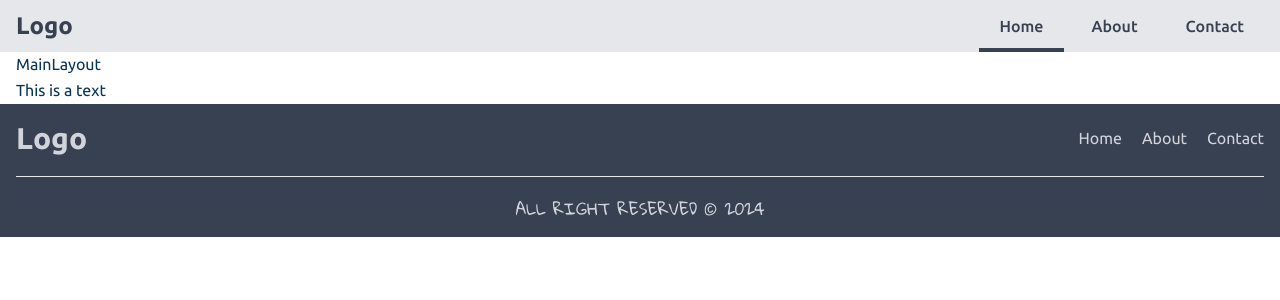
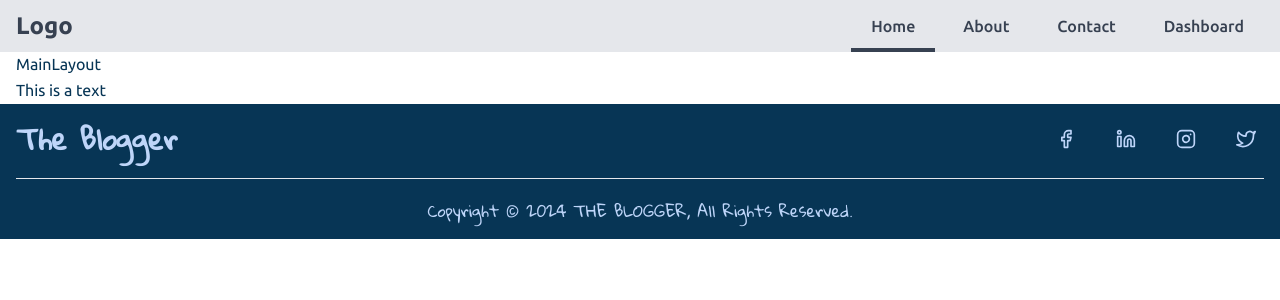
Before and after one commit to EDAMGHY/starter-react, a React (Vite) app: page / in a window 1280 px wide. Shown: the top 300 px of the page. Built offline with nearby package versions, Linux system fonts and the light colour scheme.

Commit message:
style: re-styling the footer

```diff
--- a/src/app/layout/Footer.tsx
+++ b/src/app/layout/Footer.tsx
@@ -1,31 +1,34 @@
-import { menus } from "@/data"
+import { socials } from "@/data"
 import { Link } from "react-router-dom"
+import { Logo } from "@/shared"
 
 export const Footer = () => {
   return (
-    <footer className="bg-gray-700 text-gray-300 py-4">
+    <footer className="bg-primary text-secondary py-4">
       <div className="container space-y-5">
         <div className="flex justify-between items-center">
           <Link to={"/"}>
-            <h1 className="text-3xl font-bold">Logo</h1>
+            <Logo />
           </Link>
 
-          <ul className="flex gap-5 flex-wrap">
-            {menus.map(menu => (
-              <li key={menu?.id}>
+          <ul className="flex gap-6 flex-wrap">
+            {socials.map(social => (
+              <li key={social?.id}>
                 <Link
-                  className={`relative inline-flex text-base  hover:underline`}
-                  to={menu.path}
+                  target="_blank"
+                  className={`relative rounded transition-all duration-300 hover:bg-secondary hover:text-primary p-2 inline-flex text-base  hover:underline`}
+                  to={social.path}
                 >
-                  {menu.name}
+                  <social.icon className="w-5 h-5" />
                 </Link>
               </li>
             ))}
           </ul>
         </div>
-        <hr className="text-gray-300" />
-        <p className="text-center font-gloria text-base uppercase">
-          All Right reserved &copy; {new Date().getFullYear()}
+        <hr className="text-secondary" />
+        <p className="text-center font-gloria text-base">
+          Copyright © {new Date().getFullYear()} THE BLOGGER, All Rights
+          Reserved.
         </p>
       </div>
     </footer>
--- a/src/data.ts
+++ b/src/data.ts
@@ -1,4 +1,5 @@
 import { v4 as uuidv4 } from "uuid"
+import { FiFacebook, FiInstagram, FiTwitter, FiLinkedin } from "react-icons/fi"
 
 export const menus = [
   {
@@ -16,4 +17,32 @@
     path: "/contact",
     name: "Contact",
   },
+  {
+    id: uuidv4(),
+    path: "/dashboard",
+    name: "Dashboard",
+  },
 ]
+
+export const socials = [
+  {
+    id: uuidv4(),
+    path: "https://facebook.com",
+    icon: FiFacebook,
+  },
+  {
+    id: uuidv4(),
+    path: "https://linkedin.com",
+    icon: FiLinkedin,
+  },
+  {
+    id: uuidv4(),
+    path: "https://instagram.com",
+    icon: FiInstagram,
+  },
+  {
+    id: uuidv4(),
+    path: "https://twitter.com",
+    icon: FiTwitter,
+  },
+]
```
